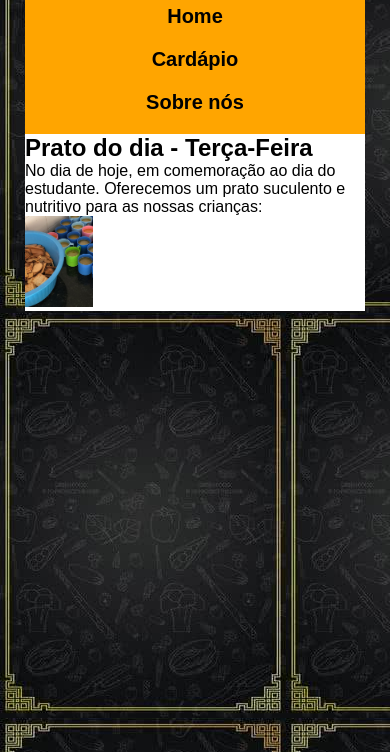
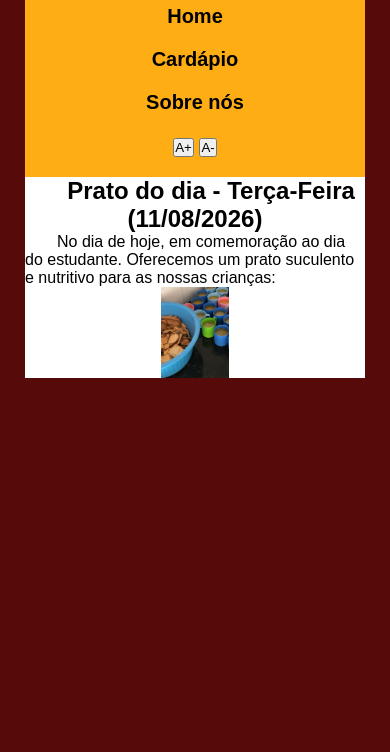
Before and after one commit to julio-salvador/menuResponsivo2Tec, a plain HTML site: page index.html in a window 390 px wide. Shown: the part 92-844 px from the top of the page. Drawn offline with Linux system fonts and the light colour scheme.

Commit message:
fazendo as mod

```diff
--- a/index.html
+++ b/index.html
@@ -4,7 +4,7 @@
     <meta charset="UTF-8">
     <meta name="viewport" content="width=device-width, initial-scale=1.0">
     <link rel="stylesheet" href="style.css">
-    <link rel="stylesheet" href="cardapio.index">
+    <script src="script.js"> </script>
     <title>Restaurante do J</title>
 </head>
 <body>
@@ -15,12 +15,18 @@
                 <li> <a href="#">Home     </a> </li>
                 <li> <a href="#">Cardápio </a> </li>
                 <li> <a href="#">Sobre nós</a> </li>
+
+                <div class="acessibilidade">
+                    <button id="aumentar">A+</button>
+                    <button id="diminuir">A-</button>
+                </div>
+
             </ul>
         </nav>
     </header>
 
     <main>
-        <h2>Prato do dia - Terça-Feira</h2>
+        <h2>Prato do dia - Terça-Feira (11/08/2026)</h2>
         <p>No dia de hoje, em comemoração ao dia do estudante. Oferecemos um prato suculento e nutritivo para as nossas crianças:</p>
 
         <img src="merenda.jpg" alt="Uma bacia cheia de bolacha água e sal, com várias canecas de café">
--- /dev/null
+++ b/script.js
@@ -0,0 +1,9 @@
+let fontTamanho = 16;
+const corpo = document.body;
+
+const aumentar = document.getElementById("aumentar");
+const aumentar = document.getElementById("diminuir");
+
+aumentar.addEventListener("click", function()){
+
+}
--- a/style.css
+++ b/style.css
@@ -2,10 +2,11 @@
     margin: 0;
     padding: 0;
     box-sizing: border-box;
+
 }
 
 header{
-    background-color: orange;
+    background-color: rgb(255, 173, 21);
     color: black;
     display: flex;
     justify-content: space-between;
@@ -16,17 +17,27 @@ header{
 body{
     font-family: sans-serif;
     padding: 20px 25px;
-    background-image: url('fundo.jpeg');
+    background-color:rgb(87, 10, 10);
 }
 
 main{
     background-color: white;
+    text-indent: 2em;
+
+}
+
+h2{
+        text-align: center;
 }
 
 img{
-        width: 20%;
-        height: 20%;
- }
+    max-width: 20%;
+    height: auto;
+    display: block;
+    width: 100%;
+    height: auto;
+    margin: auto;
+}
 
 nav ul{
     list-style: none;
@@ -56,4 +67,10 @@ nav a:hover{
         align-items: center;
         font-size: 20px;
     }
+
+    img{
+        width: 100%;
+        height: auto;
+        margin: auto;
+    }
 }
```
